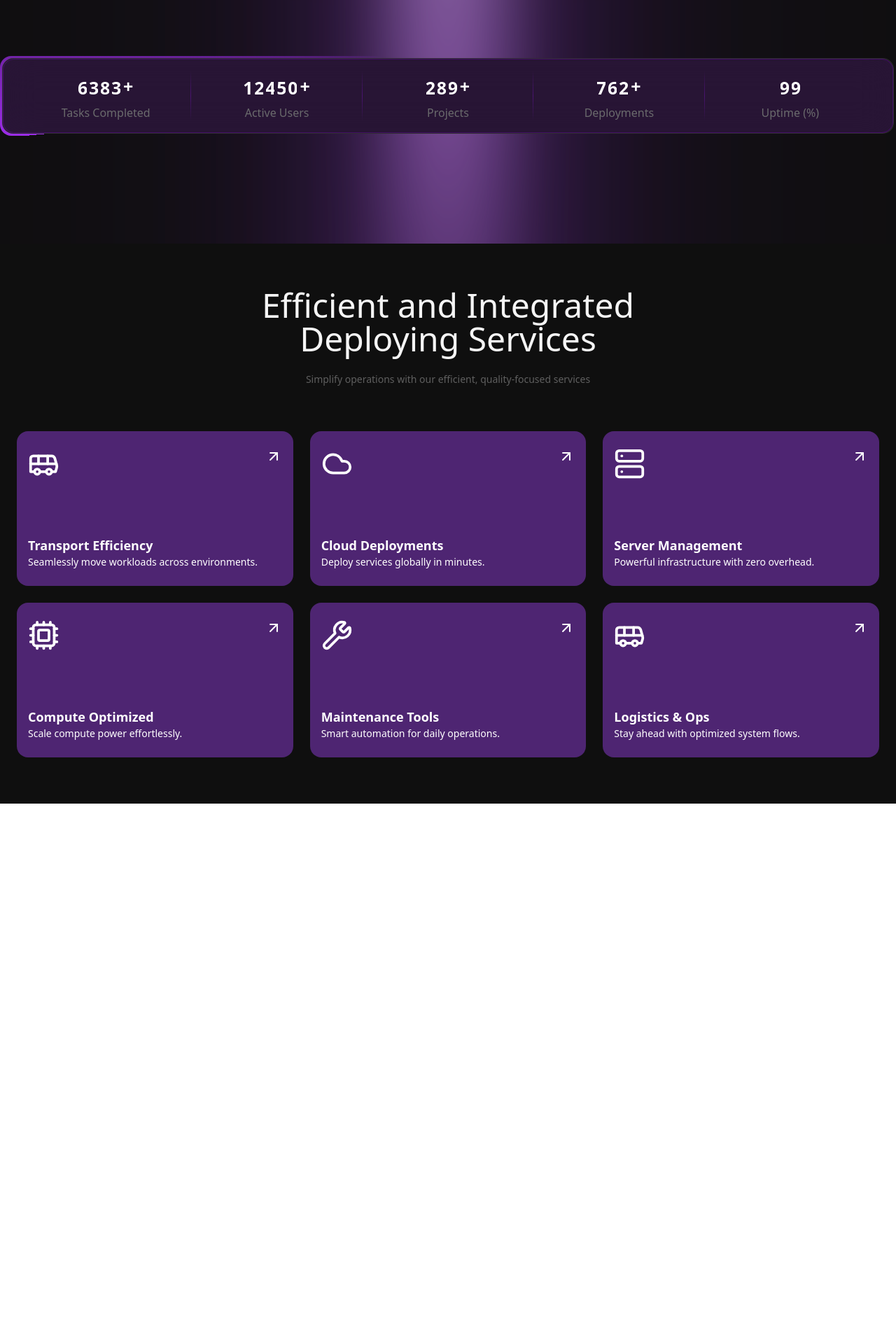
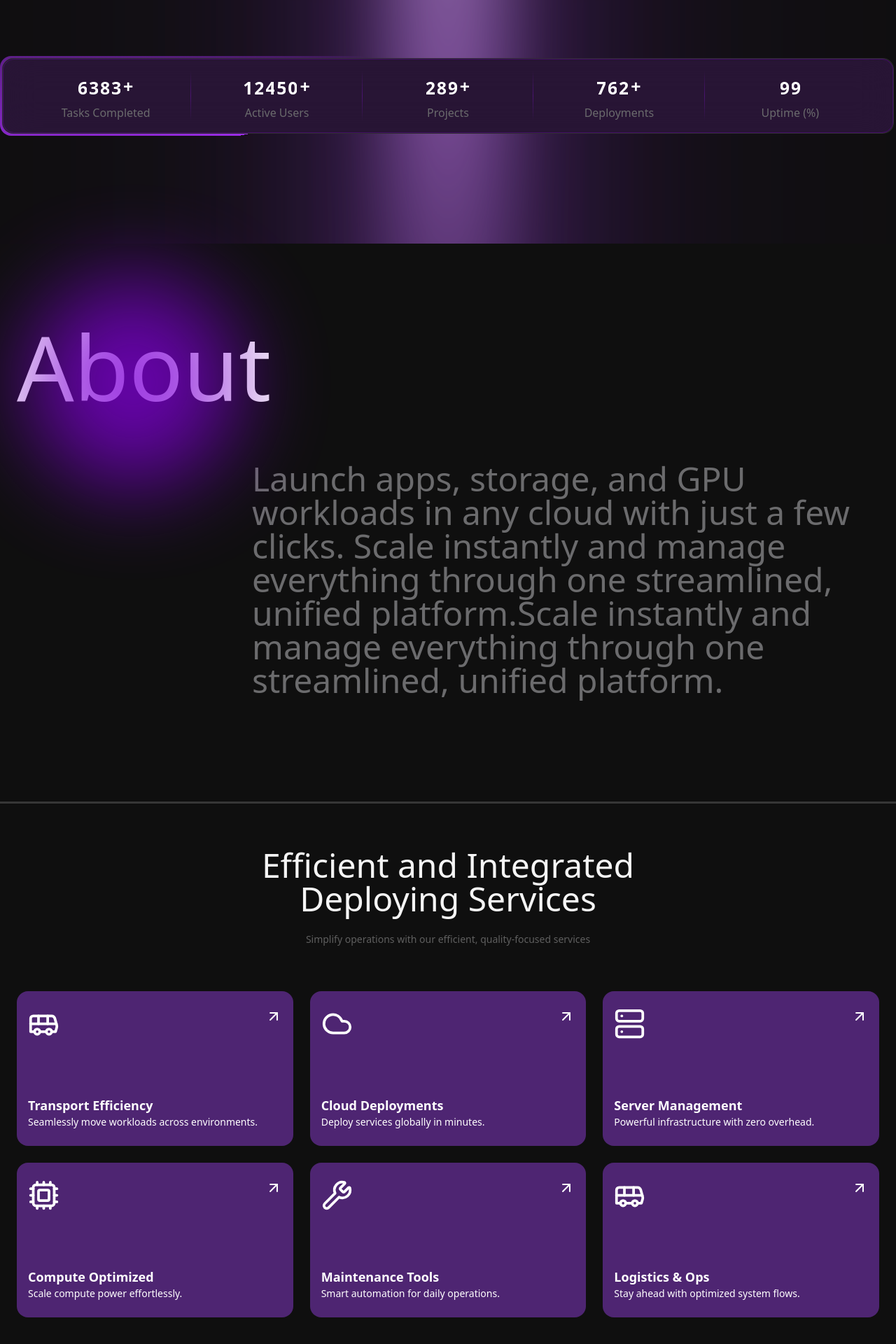
Before and after one commit to vamsi-jagatha/Reusable-Components, a React (Vite) app: page /testing in a window 1280 px wide. Shown: the part 452-2372 px from the top of the page at 70% size. Before the commit the page ends 1600 px from the top, so only its background shows below. Built offline with nearby package versions, Linux system fonts and the light colour scheme.

Commit message:
feat: add the about section

```diff
--- a/src/components/Backgrounds/GradientBg-1.jsx
+++ b/src/components/Backgrounds/GradientBg-1.jsx
@@ -6,6 +6,7 @@ const GradientBg = ({
   blur = "blur-3xl",
   colors = ["#3b82f6", "#1d4ed8"],
   direction = "to bottom right",
+  className = "",
 }) => {
   // Predefined position shortcuts
   const predefined = {
@@ -28,7 +29,9 @@ const GradientBg = ({
         };
 
   return (
-    <div className={`absolute pointer-events-none ${positionClass}`}>
+    <div
+      className={`absolute pointer-events-none ${positionClass} ${className}`}
+    >
       <div
         className={`rounded-full ${blur}`}
         style={{
--- a/src/pages/test/Testing.jsx
+++ b/src/pages/test/Testing.jsx
@@ -2,12 +2,14 @@ import React from "react";
 import Spinner from "../../components/spinners/Spinner-1";
 import Landing from "../../sections/landing/Landing-2";
 import About from "../../sections/about/About-2";
+import Features from "../../sections/features/Features-2";
 
 const Testing = () => {
   return (
     <div>
       <Landing />
       <About />
+      <Features />
     </div>
   );
 };
--- a/src/sections/about/About-2.jsx
+++ b/src/sections/about/About-2.jsx
@@ -1,81 +1,32 @@
 import React from "react";
-import Cards from "../../components/cards/Cards-5";
-import { Bus, ArrowUp, Server, Cpu, Cloud, Wrench } from "lucide-react";
+import GradientBg from "../../components/Backgrounds/GradientBg-1";
 
 const About = () => {
-  const cardsList = [
-    {
-      icon: Bus,
-      sideIcon: ArrowUp,
-      sideIconLink: "#",
-      title: "Transport Efficiency",
-      description: "Seamlessly move workloads across environments.",
-      bgColor: "bg-purple-500/40",
-      textColor: "text-white",
-    },
-    {
-      icon: Cloud,
-      sideIcon: ArrowUp,
-      sideIconLink: "#",
-      title: "Cloud Deployments",
-      description: "Deploy services globally in minutes.",
-      bgColor: "bg-purple-500/40",
-      textColor: "text-white",
-    },
-    {
-      icon: Server,
-      sideIcon: ArrowUp,
-      sideIconLink: "#",
-      title: "Server Management",
-      description: "Powerful infrastructure with zero overhead.",
-      bgColor: "bg-purple-500/40",
-      textColor: "text-white",
-    },
-    {
-      icon: Cpu,
-      sideIcon: ArrowUp,
-      sideIconLink: "#",
-      title: "Compute Optimized",
-      description: "Scale compute power effortlessly.",
-      bgColor: "bg-purple-500/40",
-      textColor: "text-white",
-    },
-    {
-      icon: Wrench,
-      sideIcon: ArrowUp,
-      sideIconLink: "#",
-      title: "Maintenance Tools",
-      description: "Smart automation for daily operations.",
-      bgColor: "bg-purple-500/40",
-      textColor: "text-white",
-    },
-    {
-      icon: Bus,
-      sideIcon: ArrowUp,
-      sideIconLink: "#",
-      title: "Logistics & Ops",
-      description: "Stay ahead with optimized system flows.",
-      bgColor: "bg-purple-500/40",
-      textColor: "text-white",
-    },
-  ];
+  return (
+    <section className=" border-b-3 border-secondary-gray relative max-w-[1440px] mx-auto px-4 py-8 flex flex-col space-y-10 md:px-6 md:py-16 md:min-h-screen">
+      <GradientBg
+        colors={["#8200DB"]}
+        size={300}
+        blur={"blur-3xl"}
+        position="top-12 left-10"
+        className="z-0 opacity-75"
+      />
+      <h2 className=" text-9xl mt-12">About</h2>
+      <div className="flex flex-col items-end">
+        <p
+          className="
+    mt-4 md:mt-8
 
-  return (
-    <section className="max-w-[1440px] mx-auto px-4 py-8 flex flex-col space-y-10 md:px-6 md:py-16 md:min-h-screen">
-      <div className="text-center">
-        <h1 className="text-2xl max-w-2xl mx-auto md:text-4xl lg:text-5xl   ">
-          Efficient and Integrated Deploying Services
-        </h1>
-        <p className="py-3 md:py-6 text-sm text-tertiary-gray">
-          Simplify operations with our efficient, quality-focused services{" "}
+    text-2xl md:text-5xl
+    text-gray-700
+    max-w-4xl
+  "
+        >
+          Launch apps, storage, and GPU workloads in any cloud with just a few
+          clicks. Scale instantly and manage everything through one streamlined,
+          unified platform.Scale instantly and manage everything through one
+          streamlined, unified platform.
         </p>
-      </div>
-      <div>
-        <div className="grid grid-cols-1 sm:grid-cols-2 md:grid-cols-3 gap-6">
-          {cardsList.map((card, index) => (
-            <Cards key={index} {...card} />
-          ))}
-        </div>
       </div>
     </section>
   );
--- /dev/null
+++ b/src/sections/features/Features-2.jsx
@@ -0,0 +1,84 @@
+import React from "react";
+import Cards from "../../components/cards/Cards-5";
+import { Bus, ArrowUp, Server, Cpu, Cloud, Wrench } from "lucide-react";
+
+const Features = () => {
+  const cardsList = [
+    {
+      icon: Bus,
+      sideIcon: ArrowUp,
+      sideIconLink: "#",
+      title: "Transport Efficiency",
+      description: "Seamlessly move workloads across environments.",
+      bgColor: "bg-purple-500/40",
+      textColor: "text-white",
+    },
+    {
+      icon: Cloud,
+      sideIcon: ArrowUp,
+      sideIconLink: "#",
+      title: "Cloud Deployments",
+      description: "Deploy services globally in minutes.",
+      bgColor: "bg-purple-500/40",
+      textColor: "text-white",
+    },
+    {
+      icon: Server,
+      sideIcon: ArrowUp,
+      sideIconLink: "#",
+      title: "Server Management",
+      description: "Powerful infrastructure with zero overhead.",
+      bgColor: "bg-purple-500/40",
+      textColor: "text-white",
+    },
+    {
+      icon: Cpu,
+      sideIcon: ArrowUp,
+      sideIconLink: "#",
+      title: "Compute Optimized",
+      description: "Scale compute power effortlessly.",
+      bgColor: "bg-purple-500/40",
+      textColor: "text-white",
+    },
+    {
+      icon: Wrench,
+      sideIcon: ArrowUp,
+      sideIconLink: "#",
+      title: "Maintenance Tools",
+      description: "Smart automation for daily operations.",
+      bgColor: "bg-purple-500/40",
+      textColor: "text-white",
+    },
+    {
+      icon: Bus,
+      sideIcon: ArrowUp,
+      sideIconLink: "#",
+      title: "Logistics & Ops",
+      description: "Stay ahead with optimized system flows.",
+      bgColor: "bg-purple-500/40",
+      textColor: "text-white",
+    },
+  ];
+
+  return (
+    <section className="max-w-[1440px] mx-auto px-4 py-8 flex flex-col space-y-10 md:px-6 md:py-16 md:min-h-screen">
+      <div className="text-center">
+        <h1 className="text-3xl max-w-2xl mx-auto md:text-4xl lg:text-5xl   ">
+          Efficient and Integrated Deploying Services
+        </h1>
+        <p className="py-3 md:py-6 text-sm text-tertiary-gray">
+          Simplify operations with our efficient, quality-focused services{" "}
+        </p>
+      </div>
+      <div>
+        <div className="grid grid-cols-1 sm:grid-cols-2 md:grid-cols-3 gap-6">
+          {cardsList.map((card, index) => (
+            <Cards key={index} {...card} />
+          ))}
+        </div>
+      </div>
+    </section>
+  );
+};
+
+export default Features;
--- a/src/sections/landing/Landing-2.jsx
+++ b/src/sections/landing/Landing-2.jsx
@@ -7,7 +7,7 @@ import CounterSection from "../../components/counters/CounterSection-1";
 
 const Landing = () => {
   return (
-    <div className="min-h-screen relative overflow-hidden px-4 py-6 flex flex-col items-center text-center">
+    <section className="min-h-screen relative overflow-hidden px-4 py-6 flex flex-col items-center text-center">
       <Header
         className=""
         fixed={true}
@@ -88,7 +88,7 @@ const Landing = () => {
           },
         ]}
       />
-    </div>
+    </section>
   );
 };
 
```
